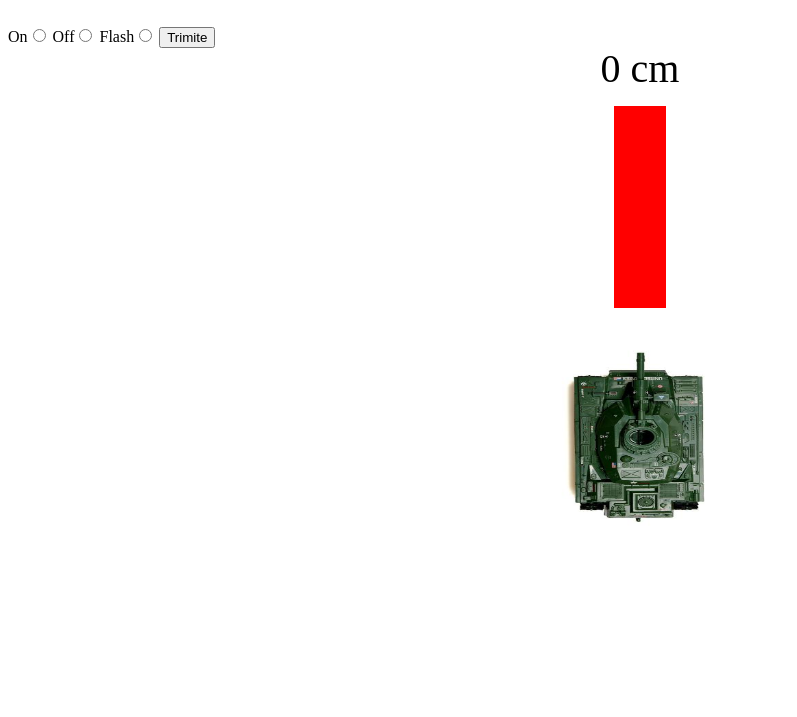
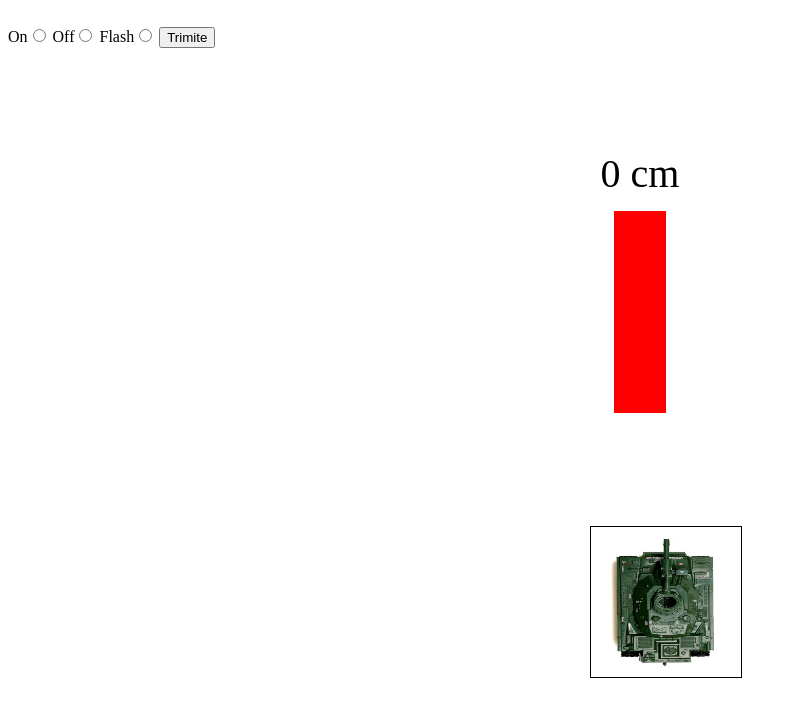
Before and after one commit to alexmuraru27/RPITank_Flask, a Flask app: page / in a window 1280 px wide. Shown: the top 717 px of the page, without its empty margins (0-797 px from the left). Run offline with Flask 2, Linux system fonts and the light colour scheme.

Commit message:
added joystick

```diff
--- a/static/style.css
+++ b/static/style.css
@@ -42,3 +42,28 @@ input[type="range"] {
 	display:hidden;
     box-shadow: -100vw 0 0 100vw red;
 }
+
+  #mainJoystick {
+    align-items: center;
+    display: block;
+    height: 100px;
+    justify-content: center;
+    margin: auto;
+    width: 100px;
+  }
+
+  #wrapper {
+    border: 1px solid black;
+    width: 150px;
+    height: 150px;
+  }
+
+  .joystick {
+    background-image: url("tank.jpg") ;
+    background-repeat: no-repeat;
+    background-size: 150px 150px;
+    cursor: pointer;
+    height: 150px;
+    user-select: none;
+    width: 150px;
+  }
--- a/templates/index.html
+++ b/templates/index.html
@@ -15,7 +15,6 @@
 				<br>
 				<br>
 				<br>
-				<img src="static/tank.jpg" width="200" height="200">
 			</div>
 			<form action="/led" method="POST">
 				{% if ledstate == "on" %}
@@ -38,6 +37,13 @@
 
 				<input type="submit" value="Trimite">
 			</form>
+
 		</div>
+		<div id="mainJoystick">
+			<div id="wrapper">
+			</div>
+		  </div>
+
+
 	</body>
 </html>
```
Also changed, not shown: main.py (+7 -7 lines), static/script.js (+69 -0 lines).
